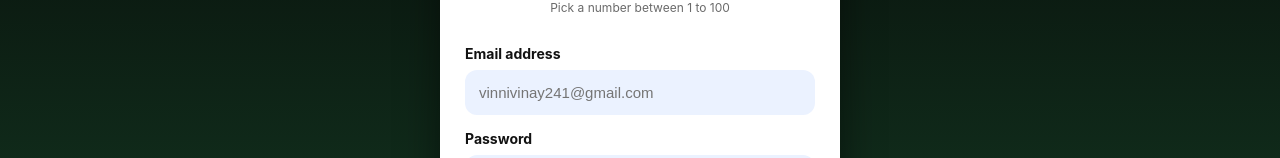
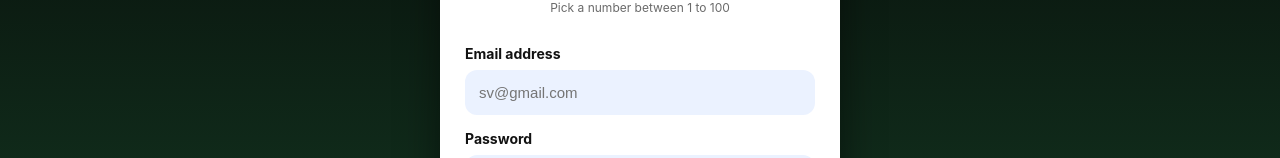
Before and after one commit to vinayravula7/gameui, a React (Create React App) app: page / in a window 1280 px wide. Shown: the part 270-428 px from the top of the page. Built offline with nearby package versions, Linux system fonts and the light colour scheme.

Commit message:
Update email placeholder in AuthForm component

```diff
--- a/src/AuthForm.jsx
+++ b/src/AuthForm.jsx
@@ -126,7 +126,7 @@ const AuthForm = ({ onLogin }) => {
                 <input
                   type="email"
                   name="email"
-                  placeholder="vinnivinay241@gmail.com"
+                  placeholder="sv@gmail.com"
                   style={authStyles.input}
                   onChange={handleChange}
                   required
```
